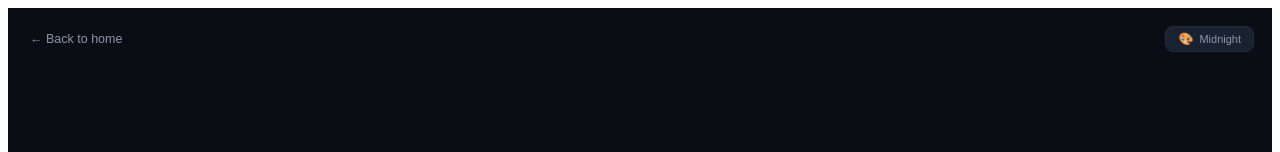
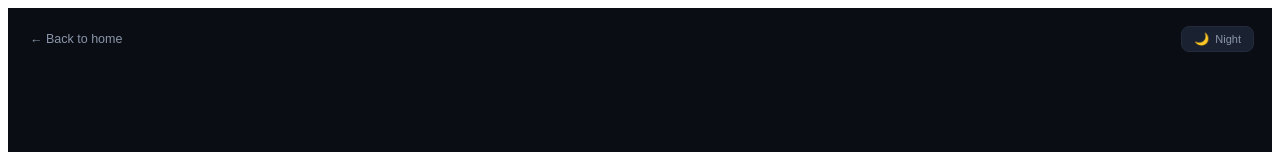
Before and after one commit to vadlashiva/dry-powder-paper-trading, a React (Create React App) app: page / in a window 1280 px wide. Both pictures are taken after a click on the button "Create free account". Shown: the top 152 px of the page. Built offline with nearby package versions, Linux system fonts and the light colour scheme.

Commit message:
Update App.tsx

```diff
--- a/src/App.tsx
+++ b/src/App.tsx
@@ -7,11 +7,8 @@ import {TrendingUp, TrendingDown, RotateCcw, X, Flame, Activity, LogOut, Lock, U
 declare global { interface Window { Razorpay: any; } }
 /* ---------------- background themes ---------------- */
 const THEMES = [
-  { name: "Midnight", vars: { "--bg": "#0A0D14", "--surface": "#121722", "--surface-2": "#1A2130", "--border": "#232B3D", "--text": "#E7ECF6", "--text-dim": "#8B96AA" } },
-  { name: "Slate", vars: { "--bg": "#0E1013", "--surface": "#16181C", "--surface-2": "#1F2226", "--border": "#2B2F35", "--text": "#ECEDEF", "--text-dim": "#9498A0" } },
-  { name: "Ocean", vars: { "--bg": "#061821", "--surface": "#0C2733", "--surface-2": "#123542", "--border": "#1D4E5E", "--text": "#E3F4F8", "--text-dim": "#7FA9B5" } },
-  { name: "Plum", vars: { "--bg": "#140B1E", "--surface": "#1E1129", "--surface-2": "#291736", "--border": "#3C2450", "--text": "#F1E9FA", "--text-dim": "#A78FC2" } },
-  { name: "Daylight", vars: { "--bg": "#F3F4F7", "--surface": "#FFFFFF", "--surface-2": "#EEF0F4", "--border": "#DADDE3", "--text": "#12151C", "--text-dim": "#5B6270" } },
+  { name: "Night", emoji: "🌙", vars: { "--bg": "#0A0D14", "--surface": "#121722", "--surface-2": "#1A2130", "--border": "#232B3D", "--text": "#E7ECF6", "--text-dim": "#8B96AA" } },
+  { name: "Day", emoji: "☀️", vars: { "--bg": "#F3F4F7", "--surface": "#FFFFFF", "--surface-2": "#EEF0F4", "--border": "#DADDE3", "--text": "#12151C", "--text-dim": "#5B6270" } },
 ];
 const LS_THEME = "tf_theme";
 function loadThemeIdx() {
@@ -1059,7 +1056,7 @@ function AuthGate({ themeIdx, cycleTheme, initialMode, onBack }) {
     <div className="authWrap" style={THEMES[themeIdx].vars}>
       <style>{CSS}</style>
       <button type="button" className="themeBtn authThemeBtn" onClick={cycleTheme} title="Change background theme">
-        <span className="themeEmoji">🎨</span> {THEMES[themeIdx].name}
+        <span className="themeEmoji">{THEMES[themeIdx].emoji}</span> {THEMES[themeIdx].name}
       </button>
       {onBack && (
         <button type="button" className="authBackBtn" onClick={onBack}>← Back to home</button>
@@ -1175,7 +1172,7 @@ function PhoneGate({ userId, userEmail, themeIdx, cycleTheme, onDone, onCancel }
     <div className="authWrap" style={THEMES[themeIdx].vars}>
       <style>{CSS}</style>
       <button type="button" className="themeBtn authThemeBtn" onClick={cycleTheme} title="Change background theme">
-        <span className="themeEmoji">🎨</span> {THEMES[themeIdx].name}
+        <span className="themeEmoji">{THEMES[themeIdx].emoji}</span> {THEMES[themeIdx].name}
       </button>
       <div className="authCard">
         <div className="authBrand">
@@ -1960,7 +1957,7 @@ function TradingApp({ username, userId, userEmail, initialPortfolio, isPro, isPa
           {!isPaidPro && (
             <button className="upgradeBtn" onClick={() => setUpgradeModalOpen(true)}><Sparkles size={13} /> {inTrial ? "Upgrade Early" : "Upgrade to Pro"}</button>
           )}
-          <button className="themeBtn" onClick={cycleTheme} title="Change background theme"><span className="themeEmoji">🎨</span> {THEMES[themeIdx].name}</button>
+          <button className="themeBtn" onClick={cycleTheme} title="Change background theme"><span className="themeEmoji">{THEMES[themeIdx].emoji}</span> {THEMES[themeIdx].name}</button>
           <button className="resetBtn" onClick={() => setConfirmReset(true)}><RotateCcw size={14} /> Reset</button>
           <button className="resetBtn" onClick={onLogout}><LogOut size={14} /> Log out</button>
         </div>
```
